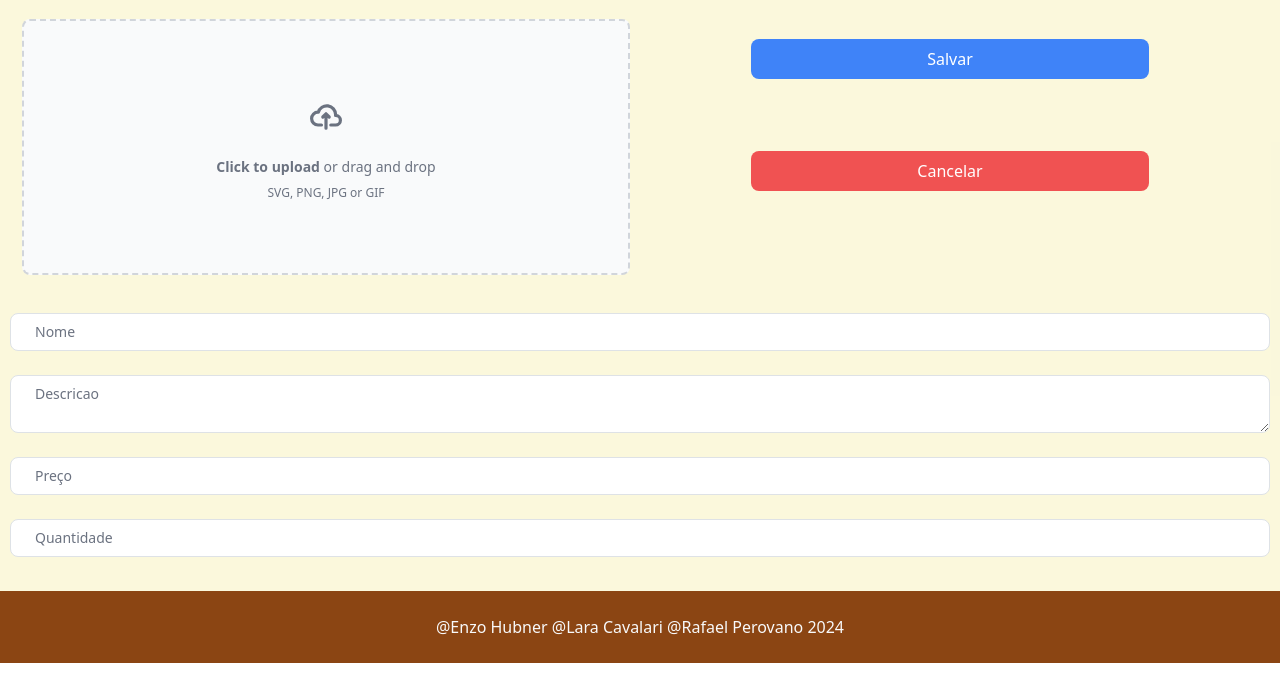
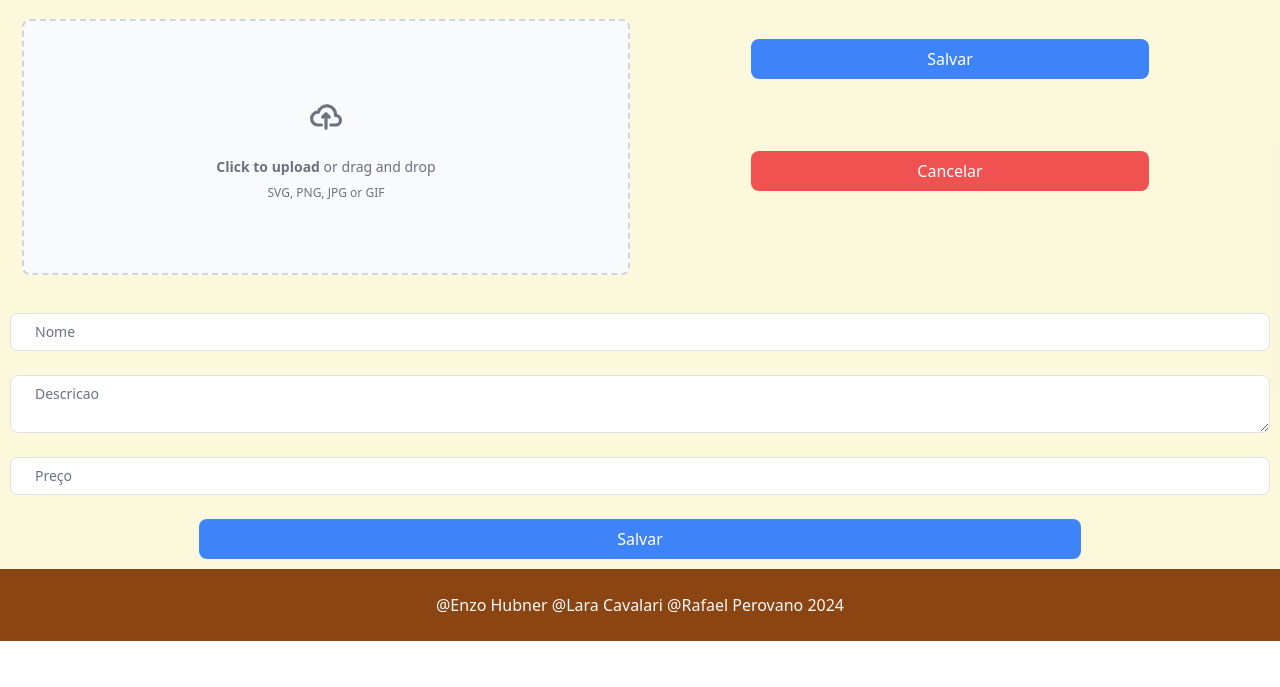
Before and after one commit to enzohubner/Loja-do-Gustavo, a Flask app: page /cadastra_produto in a window 1280 px wide. Shown: the part 113-800 px from the top of the page. Run offline with Flask 3, Linux system fonts and the light colour scheme; some libraries are stand-ins or nearby versions.

Commit message:
Mudanças feitas p mostrar p professor... dps mudem de volta oq acharem necessario ou mesmo posso fazer isso :)

```diff
--- a/app.py
+++ b/app.py
@@ -96,16 +96,14 @@ def cadastra_produto():
         nome = request.form['nome']
         descricao = request.form['descricao']
         preco = request.form['preco']
-        quantidade = request.form['quantidade']
 
-        if nome and descricao and preco and quantidade:
-            cursor.execute("INSERT INTO produtos (nome, descricao, preco, quantidade) VALUES (%s, %s, %s, %s)",(nome, descricao, preco, quantidade))
+        if nome and descricao and preco:
+            cursor.execute("INSERT INTO produtos (nome, valor, descricao) VALUES (%s, %s, %s)",(nome, preco, descricao))
             conn.commit()
 
             return redirect('/menu')
         else:
             return jsonify({"message": "Campos incompletos"}), 400
-
     return render_template('cadastra_produto.html')
 
 
@@ -116,34 +114,23 @@ def lista_produtos():
 
     return render_template('produtos.html', produtos=produtos)
 
-@app.route('/edita_produto', methods=['GET', 'POST'])
-def edita_produto():
+@app.route('/editar_produto', methods=['GET', 'POST'])
+def editar_produto():
     if request.method == 'POST':
+        print("Foi post")
+        id = request.form['codigo']
         nome = request.form['nome']
-        novo_nome = request.form['novo_nome']
+        valor = request.form['valor']
         descricao = request.form['descricao']
-        preco = request.form['preco']
-        quantidade = request.form['quantidade']
 
-        if nome and novo_nome and descricao and preco and quantidade:
-            cursor.execute("UPDATE produtos SET nome=%s, descricao=%s, preco=%s, quantidade=%s WHERE nome=%s", (novo_nome, descricao, preco, quantidade, nome))
+        if id and nome and valor and descricao:
+            cursor.execute("UPDATE produtos SET nome=%s, valor=%s, descricao=%s WHERE id=%s", (nome, valor, descricao, id))
             conn.commit()
-            return redirect('edita_produtos.html')
+            return redirect('/menu')
         else:
             return jsonify({"message": "Campos incompletos"}), 400
-
     else:
-        nome = request.args.get('nome')
-        if not nome:
-            return jsonify({"message": "Nome não fornecido"}), 400
-
-        cursor.execute("SELECT nome, descricao, preco, quantidade FROM produtos WHERE nome=%s", (nome,))
-        produto = cursor.fetchone()
-
-        if not produto:
-            return jsonify({"message": "Produto não encontrado"}), 404
-
-        return render_template('editar_produto.html', produto=produto)
+        return render_template('editar_produto.html')
 
 @app.route('/deleta_produto', methods=['POST'])
 def deleta_produto():
--- a/templates/cadastra_produto.html
+++ b/templates/cadastra_produto.html
@@ -46,7 +46,7 @@
             <div class="right">
                 <div class="flex flex-col items-center justify-center w-full h-full">
                     <!-- Form for product registration -->
-                    <form action="/cadastra_produto" method="post" class="flex flex-col items-center justify-center w-full">
+                    <form method="post" class="flex flex-col items-center justify-center w-full" action="/cadastra_produto">
                         <!-- Input for product name -->
                         <div class="flex flex-col items-center justify-center w-full">
                             <input type="text" id="nome" name="nome" placeholder="Nome" class="w-full px-4 py-2 mb-4 text-sm text-gray-700 dark:text-gray-200 border border-gray-300 dark:border-gray-600 rounded-lg focus:outline-none focus:border-blue-500" required>
@@ -60,9 +60,11 @@
                             <input type="number" id="preco" name="preco" placeholder="Preço" class="w-full px-4 py-2 mb-4 text-sm text-gray-700 dark:text-gray-200 border border-gray-300 dark:border-gray-600 rounded-lg focus:outline-none focus:border-blue-500" required>
                         </div>
                         <!-- Input for product quantity -->
+                        <!--
                         <div class="flex flex-col items-center justify-center w-full">
                             <input type="number" id="quantidade" name="quantidade" placeholder="Quantidade" class="w-full px-4 py-2 mb-4 text-sm text-gray-700 dark:text-gray-200 border border-gray-300 dark:border-gray-600 rounded-lg focus:outline-none focus:border-blue-500" required>
-                        </div>
+                        </div>  -->
+                        <button type="submit" class="b1 px-4 py-2 text-white bg-blue-500 rounded-lg hover:bg-blue-700">Salvar</button>
                     </form>
                 </div>
             </div>
--- a/templates/configuracoes.html
+++ b/templates/configuracoes.html
@@ -25,6 +25,10 @@
                             <li class="list-group-item d-flex justify-content-between align-items-center">
                                 <span>Alterar Conta</span>
                                 <a href="/altera_usuario" class="btn btn-outline-primary btn-sm">Acessar</a>
+                            </li>
+                            <li class="list-group-item d-flex justify-content-between align-items-center">
+                                <span>Cadastrar Produto</span>
+                                <a href="/cadastra_produto" class="btn btn-outline-primary btn-sm">Acessar</a>
                             </li>
                             <!-- <li class="list-group-item d-flex justify-content-between align-items-center">
                                 <span>Preferências de Notificação</span>
```
Also changed, not shown: templates/editar_produto.html (+5 -5 lines), teste.py (added, +19 -0 lines).
